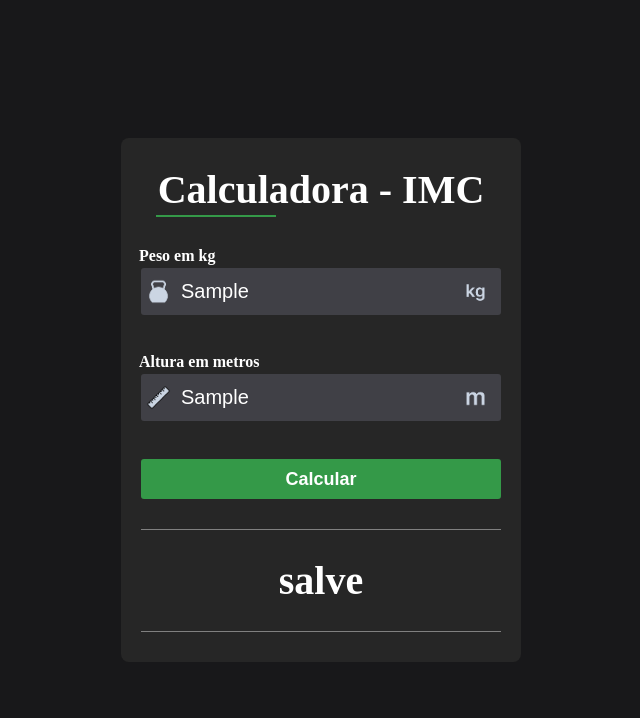
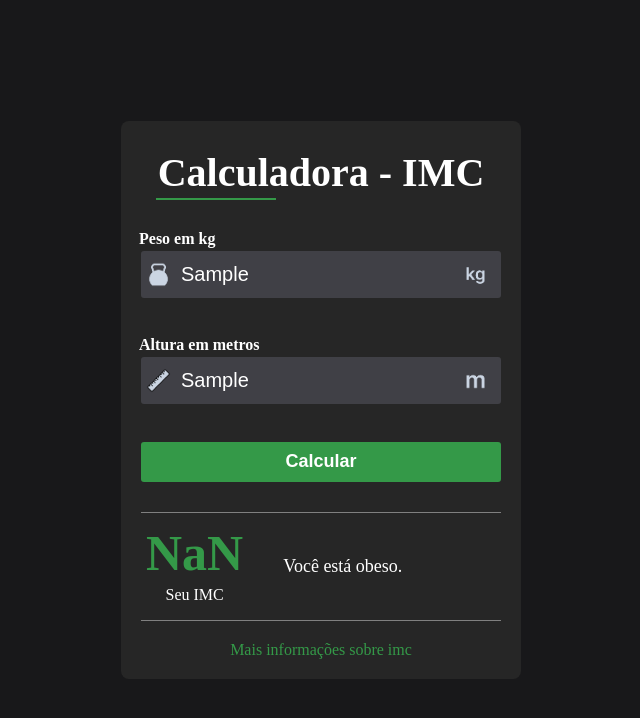
Before and after one commit to KaioVeras/JavaScript, a plain HTML site: page scripts-advanced/calculadoraDeIMC/index.html in a window 1280 px wide. Both pictures are taken after typing "Sample", "Sample" into the empty fields and a click on the button "Calcular". Shown: the whole page, without its empty margins (319-959 px from the left). Drawn offline with Linux system fonts and the light colour scheme.

Commit message:
terminando modal imc

```diff
--- a/scripts-advanced/calculadoraDeIMC/index.html
+++ b/scripts-advanced/calculadoraDeIMC/index.html
@@ -15,14 +15,14 @@
         <label>Peso em kg</label> <br />
 
         <img src="images/peso.png" alt="peso" />
-        <img src="images/kg.png" alt="kg" id="medida" />
+        <img src="images/kg.png" alt="kg" class="medida" />
 
         <input type="text" id="peso" class="inputs" /> <br /><br />
 
         <label>Altura em metros</label> <br />
 
         <img src="images/regua.png" alt="régua" />
-        <img src="images/m.png" alt="metros" id="medida" />
+        <img src="images/m.png" alt="metros" class="medida" />
 
         <input type="text" id="altura" class="inputs" /> <br /><br />
 
@@ -30,11 +30,21 @@
       </form>
 
       <div id="resultado">
-        <div id="linhas"></div>
+        <div class="linhas"></div>
 
-        <h1>salve</h1>
+        <div id="areaImc">
+          <div id="resultadoImc">
+            <p style="margin-top: -30px">Seu IMC</p>
+          </div>
 
-        <div id="linhas"></div>
+          <div id="textImc"></div>
+        </div>
+
+        <div class="linhas"></div>
+
+        <div id="areaLink">
+          <a href="">Mais informações sobre imc</a>
+        </div>
       </div>
     </div>
     <script src="script.js"></script>
--- a/scripts-advanced/calculadoraDeIMC/script.js
+++ b/scripts-advanced/calculadoraDeIMC/script.js
@@ -8,8 +8,40 @@ Entre 25 e 29,99	Acima do peso
 //  peso / (altura*altura);
 
 function calcular(event) {
-    event.preventDefault();
+  event.preventDefault();
 
-    var resultado = document.getElementById('resultado');
-    resultado.style.display = 'flex';
+  var peso = document.getElementById("peso").value;
+  var altura = document.getElementById("altura").value;
+  var imc = peso / (altura * altura);
+
+  var resultadoImc = document.getElementById("resultadoImc");
+  var resultado = document.getElementById("resultado");
+
+  var resultImc = document.createElement("h1");
+
+  var areaTextImc = document.getElementById("textImc");
+  var textImc = document.createElement("p");
+
+  resultado.style.display = "flex";
+
+  resultImc.id = "titleImc";
+  resultImc.style.fontSize = "50px";
+  resultImc.innerText = imc.toFixed(1);
+
+  resultadoImc.appendChild(resultImc);
+
+  textImc.style.fontSize = "18px";
+  areaTextImc.appendChild(textImc);
+
+  if (imc < 17) {
+    textImc.innerText = "Você está muito abaixo do peso.";
+  } else if (imc >= 17 && imc <= 18.49) {
+    textImc.innerText = "Você está abaixo do peso.";
+  } else if (imc >= 18.5 && imc <= 24.99) {
+    textImc.innerText = "Você está no peso ideal.";
+  } else if (imc >= 25 && imc <= 29.99) {
+    textImc.innerText = "Você está acima do peso.";
+  } else {
+    textImc.innerText = "Você está obeso.";
+  }
 }
--- a/scripts-advanced/calculadoraDeIMC/style.css
+++ b/scripts-advanced/calculadoraDeIMC/style.css
@@ -75,7 +75,7 @@ img {
     z-index: 1;
 }
 
-#medida {
+.medida {
     margin-left: 312px;
     width: 45px;
     height: 45px;
@@ -90,8 +90,35 @@ img {
     margin-top: 30px;
 }
 
-#linhas {
+.linhas {
     width: 90%;
     height: 1px;
     background-color: gray;
 }
+
+#areaImc {
+    display: flex;
+    align-items: center;
+    align-self: flex-start;
+    flex-direction: row;
+    gap: 40px;
+}
+
+#resultadoImc {
+    display: flex;
+    flex-direction: column-reverse;
+    margin-left: 25px;
+    margin-top: -22px;
+}
+h1#titleImc {
+    color: #349948;
+}
+
+#areaLink {
+    margin-top: 20px;
+    margin-bottom: -10px;
+}
+a {
+    color: #349948;
+    text-decoration: none;
+}
```
